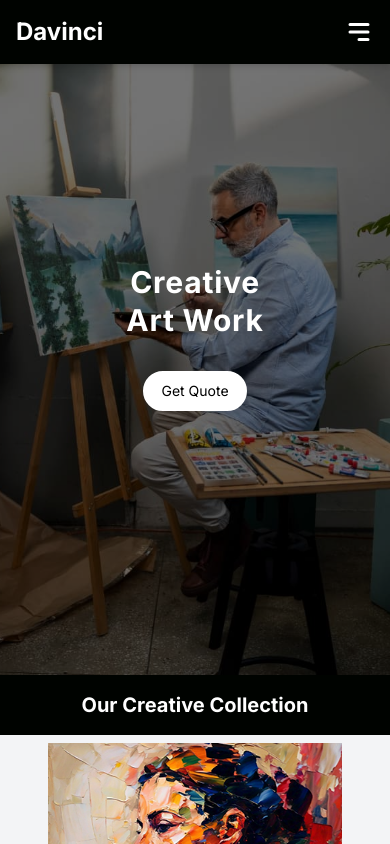
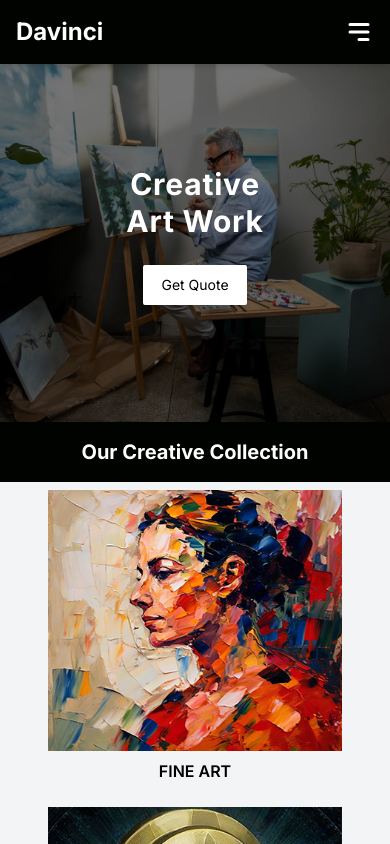
Before and after one commit to Whitehead549/drippainter, a React (Create React App) app: page /#/ in a window 390 px wide. Shown: the top 844 px of the page. Built offline with nearby package versions, Linux system fonts and the light colour scheme.

Commit message:
first commit

```diff
--- a/src/pages/Home.jsx
+++ b/src/pages/Home.jsx
@@ -25,27 +25,27 @@ const Home = ({ setIsHomeLoading }) => {
           {/* Hero Section */}
           <div
             id="hero-section"
-            className="relative w-full h-[80vh] sm:h-[80vh] md:h-[70vh] lg:h-[80vh] overflow-hidden  bg-[#000300]"
+            className="relative w-full h-[50vh] sm:h-[80vh] md:h-[70vh] lg:h-[80vh] overflow-hidden  bg-[#000300]"
           >
             <div className="absolute inset-0">
               <div className="absolute inset-0 bg-black bg-opacity-55"></div>
               <img
                 src={heroBanner}
                 alt="Hero Banner"
-                className="w-full h-full object-cover opacity-100 transition-opacity duration-200 md:pt-8 lg:pt-16"
+                className="w-full h-full object-cover opacity-100 transition-opacity duration-200 pt-8 md:pt-4 lg:pt-16"
               />
             </div>
 
             {/* Content Wrapper */}
-            <div className="absolute inset-0 flex flex-col items-center justify-center text-center px-4">
+            <div className="absolute inset-0 flex flex-col items-center justify-center text-center pt-12 px-4">
               <h1 className="text-3xl sm:text-4xl md:text-5xl lg:text-6xl font-bold text-white mb-6 leading-tight max-w-3xl tracking-wide">
               Creative<br/>Art Work
               </h1>
 
-              <div className="flex flex-col sm:flex-row space-y-4 sm:space-y-0 sm:space-x-6 justify-center pt-2">
+              <div className="flex flex-col sm:flex-row space-y-0 sm:space-y-0 sm:space-x-6 justify-center pt-0">
                 <a
                   href="https://freightswiftlogistics.com/about/"
-                  className="bg-white border-2 border-white rounded-full text-[#000000] py-2 px-4 sm:px-6 hover:bg-white hover:text-black transition-all duration-300 transform hover:scale-105 shadow-2xl text-sm sm:text-base"
+                  className="bg-white border-2 border-white rounded-sm text-[#000000] py-2 px-4 sm:px-6 hover:bg-white hover:text-black transition-all duration-300 transform hover:scale-105 shadow-md text-sm sm:text-base"
                 >
                   Get Quote
                 </a>
```
Also changed, not shown: 11 other files (tests, documents, lock files or other folders).
